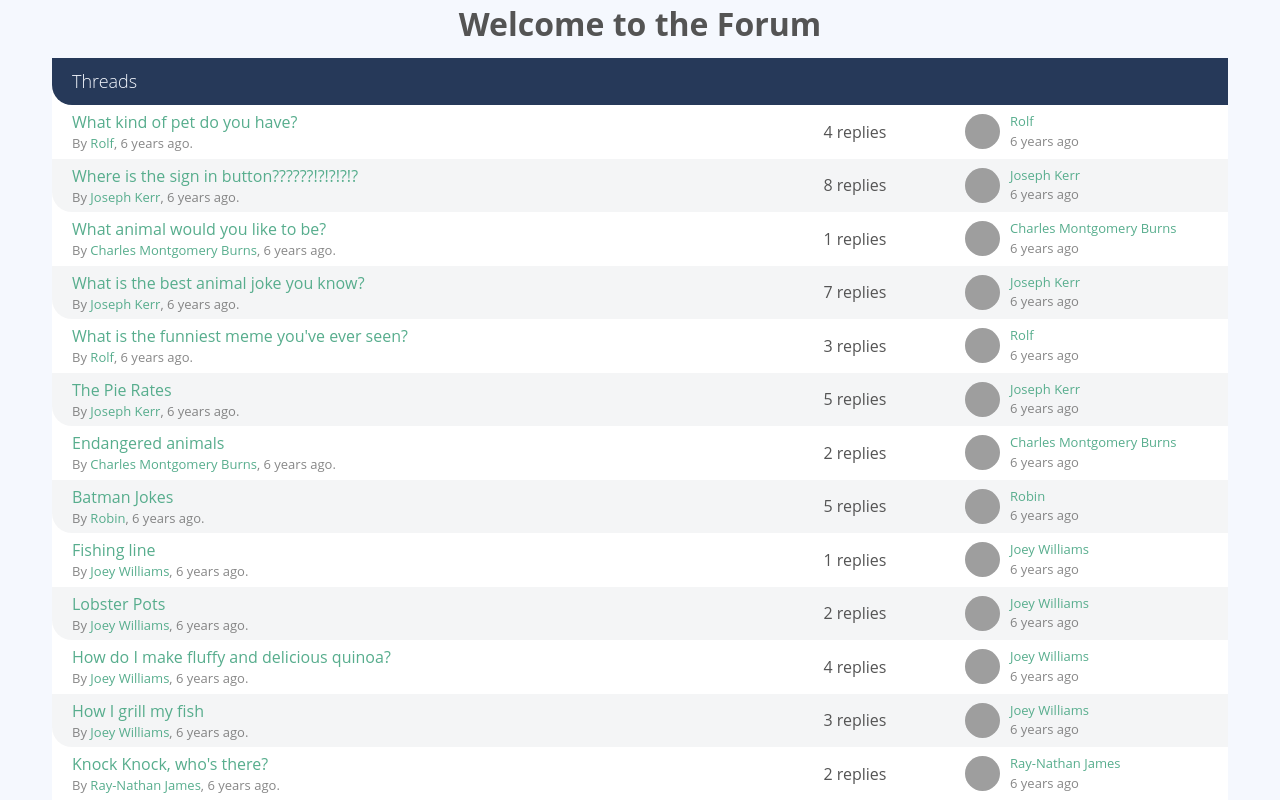
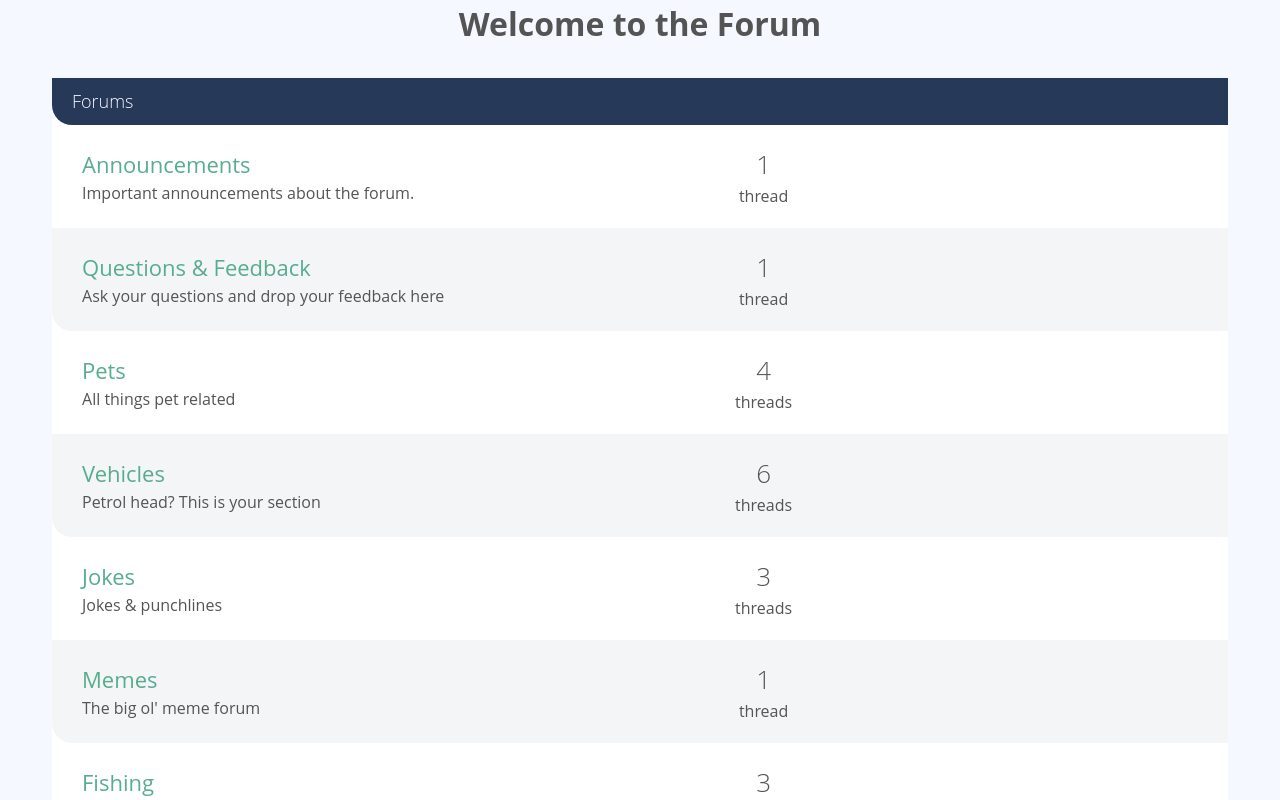
Before and after one commit to hyyyanick/vue3-forum-tutorial, a Vue app: page / in a window 1280 px wide. Shown: the top 800 px of the page. Built offline with nearby package versions, Linux system fonts and the light colour scheme; grey boxes are pictures that could not be loaded.

Commit message:
added forum list to home page

```diff
--- /dev/null
+++ b/src/components/ForumList.vue
@@ -0,0 +1,54 @@
+<script setup>
+defineProps({
+  forums: {
+    type: Array,
+    required: true
+  }
+})
+
+function forumThreadsWord (forum) {
+  if (forum.threads?.length) {
+    return forum.threads?.length === 1 ? 'thread' : 'threads'
+  } else {
+    return 'no threads'
+  }
+}
+
+</script>
+
+<template>
+  <div class="col-full">
+    <div class="forum-list">
+      <h2 class="list-title">
+        Forums
+      </h2>
+
+      <div class="forum-listing" v-for="forum in forums" :key="forum.id">
+        <div class="forum-details">
+          <router-link
+            :to="{ name: 'Forum', params: { forumId: forum.id }}"
+            class="text-xlarge"
+          >
+            {{ forum.name }}
+          </router-link>
+          <p>{{ forum.description }}</p>
+        </div>
+
+        <div class="threads-count">
+          <p>
+            <span class="count"> {{ forum.threads?.length }}</span>
+            {{ forumThreadsWord(forum) }}
+          </p>
+        </div>
+
+        <div class="last-thread">
+
+        </div>
+      </div>
+    </div>
+  </div>
+</template>
+
+<style scoped>
+
+</style>
--- a/src/pages/Home.vue
+++ b/src/pages/Home.vue
@@ -1,12 +1,12 @@
 <template>
   <h1>Welcome to the Forum</h1>
-  <ThreadList :threads="threads" />
+  <ForumList :forums="forums" />
 </template>
 
 <script setup>
-import ThreadList from '@/components/ThreadList.vue'
 import sourceData from '@/data.json'
 import { ref } from 'vue'
+import ForumList from '@/components/ForumList.vue'
 
-const threads = ref(sourceData.threads)
+const forums = ref(sourceData.forums)
 </script>
```
